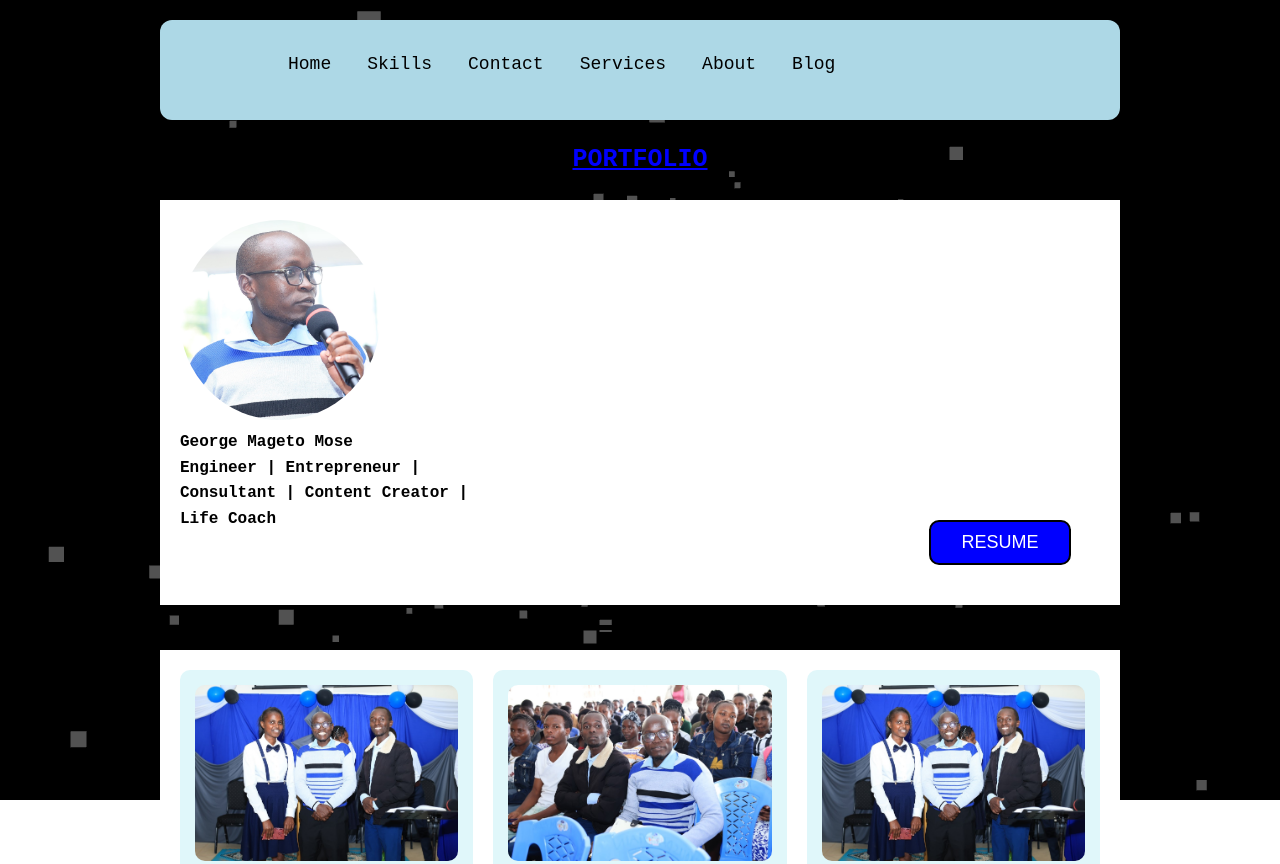
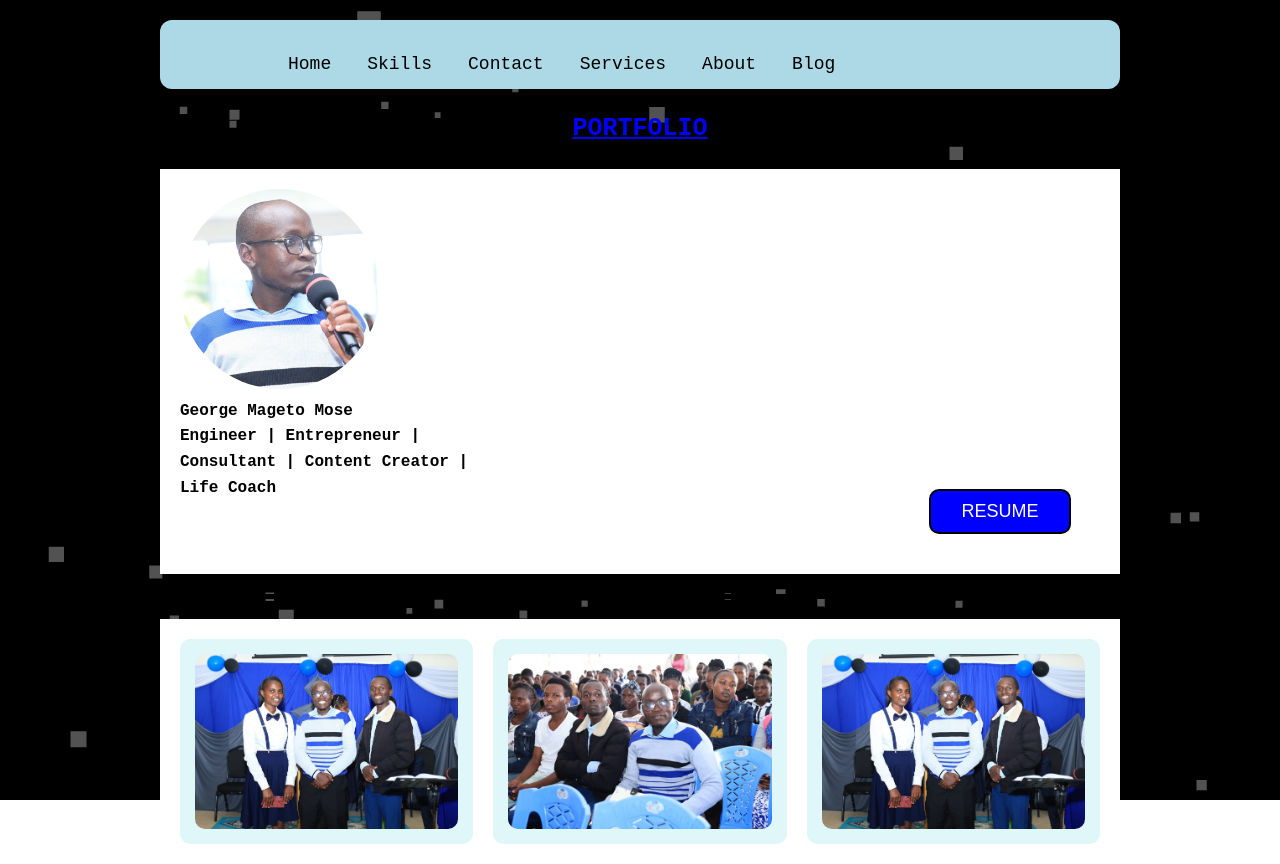
Before and after one commit to EmmanuelMose/Magetoportfolio, a plain HTML site: page index.html in a window 1280 px wide. Shown: the top 864 px of the page. Drawn offline with nearby package versions, Linux system fonts and the light colour scheme; animation ran at ten frames a second.

Commit message:
another committ

```diff
--- a/about.css
+++ b/about.css
@@ -29,7 +29,7 @@ body {
   width: calc(100% - 40px);
   background-color: lightblue;
   margin: 20px 20px 0 20px;
-  height: 100px;
+  height: auto;
 }
 
 .topnav {
--- a/blog.css
+++ b/blog.css
@@ -39,7 +39,7 @@ body {
   width: calc(100% - 40px);
   background-color: lightblue;
   margin: 20px;
-  height: 100px;
+  height: auto;
   border-radius: 10px;
 }
 
--- a/contact.css
+++ b/contact.css
@@ -27,7 +27,7 @@ body {
   width: calc(100% - 20px); /* Space on the right */
   background-color: lightblue;
   margin: 20px 20px 20px 20px;
-  height: 100px;
+  height: auto;
   border-radius: 10px;
 }
 
--- a/index.html
+++ b/index.html
@@ -214,7 +214,7 @@
     geometry.setAttribute('position', new THREE.BufferAttribute(positions, 3));
 
     const material = new THREE.PointsMaterial({
-      color: 0xcccccc, // soft gray for subtle particles on white
+      color: 0xcccccc,
       size: 2,
       sizeAttenuation: true,
       transparent: true,
--- a/services.css
+++ b/services.css
@@ -46,7 +46,7 @@ body {
 .navbar {
     width: 100%;
     background-color: lightblue;
-    height: 100px;
+    height: auto;
     border-radius: 12px;
 }
 
--- a/styles.css
+++ b/styles.css
@@ -50,7 +50,7 @@ body {
 .navbar {
     width: 100%;
     background-color: lightblue;
-    height: 100px;
+    height: auto;
     border-radius: 12px;
     margin-top: 20px;
 }
```
Also changed, not shown: about.html (+1 -1 lines), contact.html (+1 -1 lines), services.html (+1 -1 lines).
